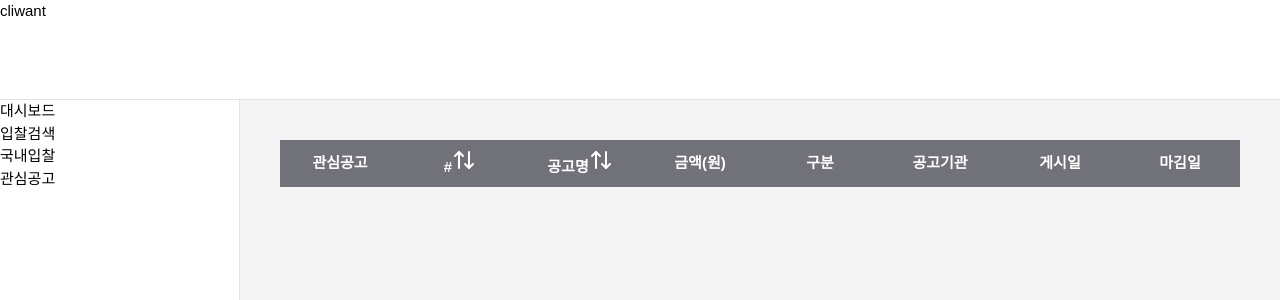
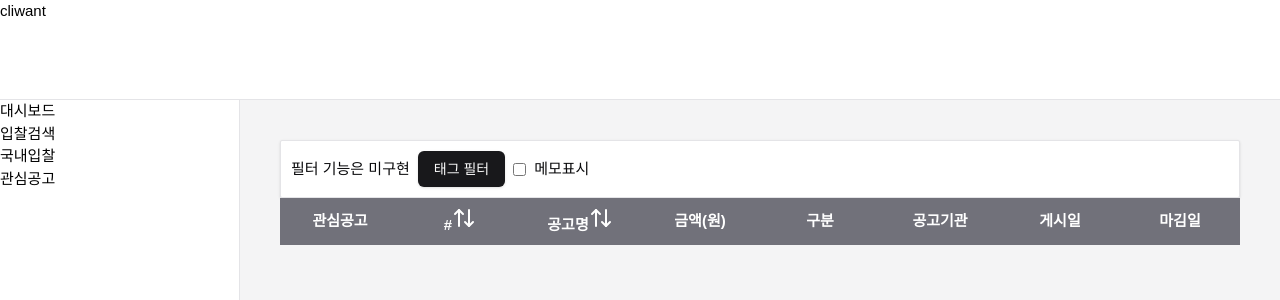
Before and after one commit to hckang80/nextjs-beginner-task, a Next.js app: page /dashboard/bid_favorites in a window 1280 px wide. Shown: the top 300 px of the page. Built offline with nearby package versions, Linux system fonts and the light colour scheme.

Commit message:
feat: 메모 표시 토글 추가

```diff
--- a/app/dashboard/bid_favorites/page.tsx
+++ b/app/dashboard/bid_favorites/page.tsx
@@ -3,6 +3,8 @@
 import { useEffect, useState } from "react";
 import { getProducts, MY_FAVORITES, AnnouncementContext } from "@/lib";
 import { ProductsTable } from ".";
+import { Card } from "@/components/ui/card";
+import { Button } from "@/components/ui/button";
 
 export default function BidFavorites(props: {
   searchParams: Promise<{ q: string; offset: string }>;
@@ -24,6 +26,8 @@ export default function BidFavorites(props: {
     setData(await getProducts(search, Number(offset)));
   };
 
+  const [isVisibleMemo, setIsVisibleMemo] = useState(false);
+
   if (!data) {
     return "Loading...";
   }
@@ -35,11 +39,28 @@ export default function BidFavorites(props: {
   );
 
   return (
+    <>
+      <Card className="rounded-[2px] p-[10px]">
+        <div className="flex items-center gap-2">
+          필터 기능은 미구현
+          <Button>태그 필터</Button>
+          <label className="flex items-center gap-2">
+            <input
+              type="checkbox"
+              checked={isVisibleMemo}
+              onChange={() => setIsVisibleMemo(!isVisibleMemo)}
+            />
+            메모표시
+          </label>
+        </div>
+      </Card>
+
       <ProductsTable
         products={favoriteProducts}
         offset={newOffset ?? 0}
         totalProducts={favoriteProducts.length}
         setData={setData}
       />
+    </>
   );
 }
```
Lines whose indentation alone changed are shown as unchanged.
